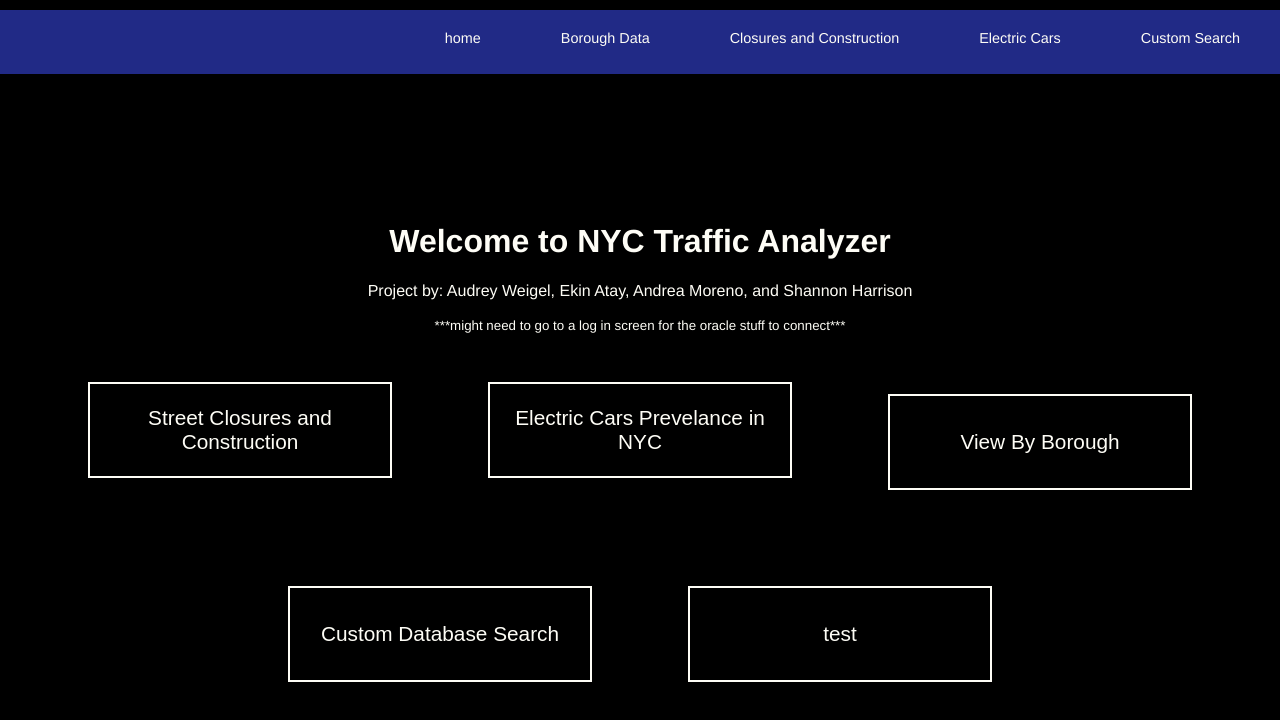
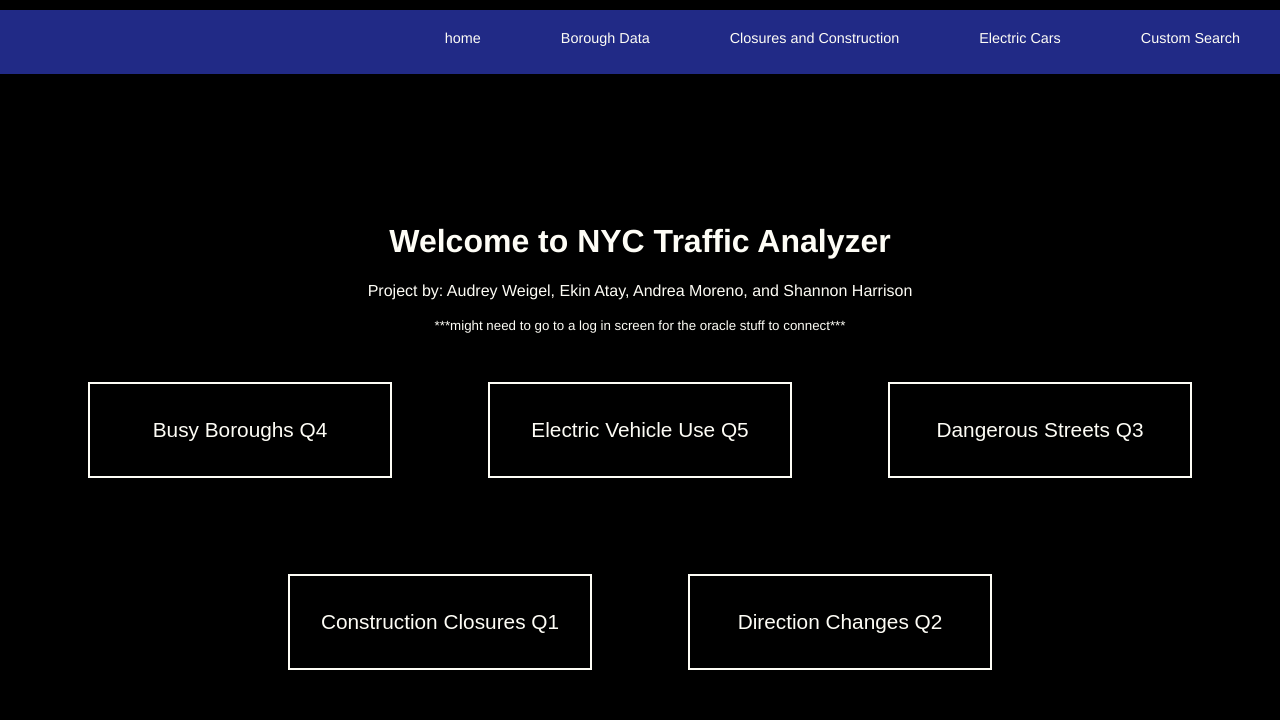
Before and after one commit to shannonharrison118/cis4301g5, a React (Create React App) app in the folder client/: page / in a window 1280 px wide. Shown: the top 720 px of the page. Built offline with nearby package versions, Linux system fonts and the light colour scheme.

Commit message:
updated button names

```diff
--- a/client/src/App.js
+++ b/client/src/App.js
@@ -13,11 +13,11 @@ function App() {
         <p>Project by: Audrey Weigel, Ekin Atay, Andrea Moreno, and Shannon Harrison</p>
         <small>***might need to go to a log in screen for the oracle stuff to connect***</small>
         <div class="opt">
-          <Link to="/closure"><button className="button" class="button">Street Closures and Construction</button></Link>
-          <Link to="/electric"><button className="button" class="button">Electric Cars Prevelance in NYC</button></Link>
-          <Link to="/borough"><button className="button" class="button">View By Borough</button></Link>
-          <Link to="/custom"><button className="button" class="button">Custom Database Search</button></Link>
-          <Link to="/test"><button className="button" class="button">test</button></Link>
+          <Link to="/closure"><button className="button" class="button">Busy Boroughs Q4</button></Link>
+          <Link to="/electric"><button className="button" class="button">Electric Vehicle Use Q5</button></Link>
+          <Link to="/borough"><button className="button" class="button">Dangerous Streets Q3</button></Link>
+          <Link to="/custom"><button className="button" class="button">Construction Closures Q1</button></Link>
+          <Link to="/test"><button className="button" class="button">Direction Changes Q2</button></Link>
         </div>
       </div>
     </div>
--- a/client/src/pages/closure.js
+++ b/client/src/pages/closure.js
@@ -24,7 +24,7 @@ function Query4() {
     <div className="App">
       <div>
         <Navbar />
-        <p>graphs and analysis related to borough specific trends in traffic</p>
+        <p>What is the hourly average vehicle count for each borough?</p>
         <p>query 4</p>
       </div>
       <form onSubmit={handleSubmit}>
@@ -36,13 +36,13 @@ function Query4() {
             onChange={(event) => setBorough(event.target.value)}
           />
         </label>}
-        <button type="submit">Get Most Busy Streets</button>
+        <button type="submit">View busiest hours </button>
       </form>
-      <h2>Most Busy Streets in Each Borough:</h2>
+      <h2>Most Busy Times of day in {borough}:</h2>
       <ul>
         {mostBusy.map((data, index) => (
           <li key={index}>
-            {data.borough}, hour (in 24):{data.hour}, average num of cars:{data.avg_cars}
+            {data.borough}, hour (in 24): {data.hour}, average num of cars: {data.avg_cars}
           </li>
         ))}
       </ul>
--- a/client/src/pages/test.js
+++ b/client/src/pages/test.js
@@ -24,7 +24,7 @@ function Query2() {
     <div className="App">
       <div>
         <Navbar />
-        <p>graphs and analysis related to borough specific trends in traffic</p>
+        <p>Hourly volume count of streets that have had direction changes, before and after changes</p>
         <p>query 2</p>
       </div>
       <form onSubmit={handleSubmit}>
@@ -36,9 +36,9 @@ function Query2() {
             onChange={(event) => setStreet(event.target.value)}
           />
         </label>}
-        <button type="submit">Get Average Traffic Count during work hours</button>
+        <button type="submit">View traffic patterns before and after change</button>
       </form>
-      <h2>Average Traffic Count on {street}:</h2>
+      <h2>Traffic Count on {street}:</h2>
       <ul>
         {avgTraffic.map((data, index) => (
           <li key={index}>
```
Also changed, not shown: 2 other files (tests, documents, lock files or other folders).
